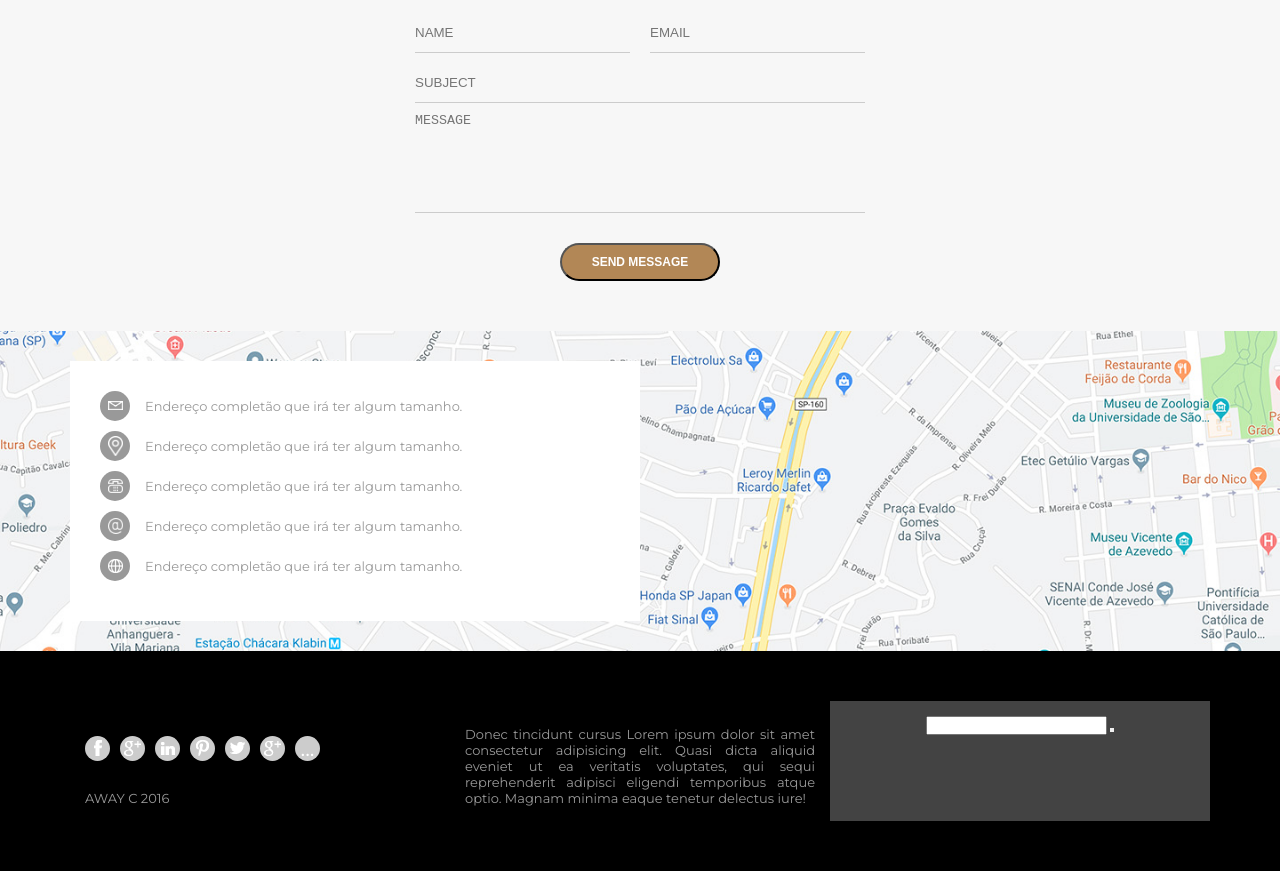
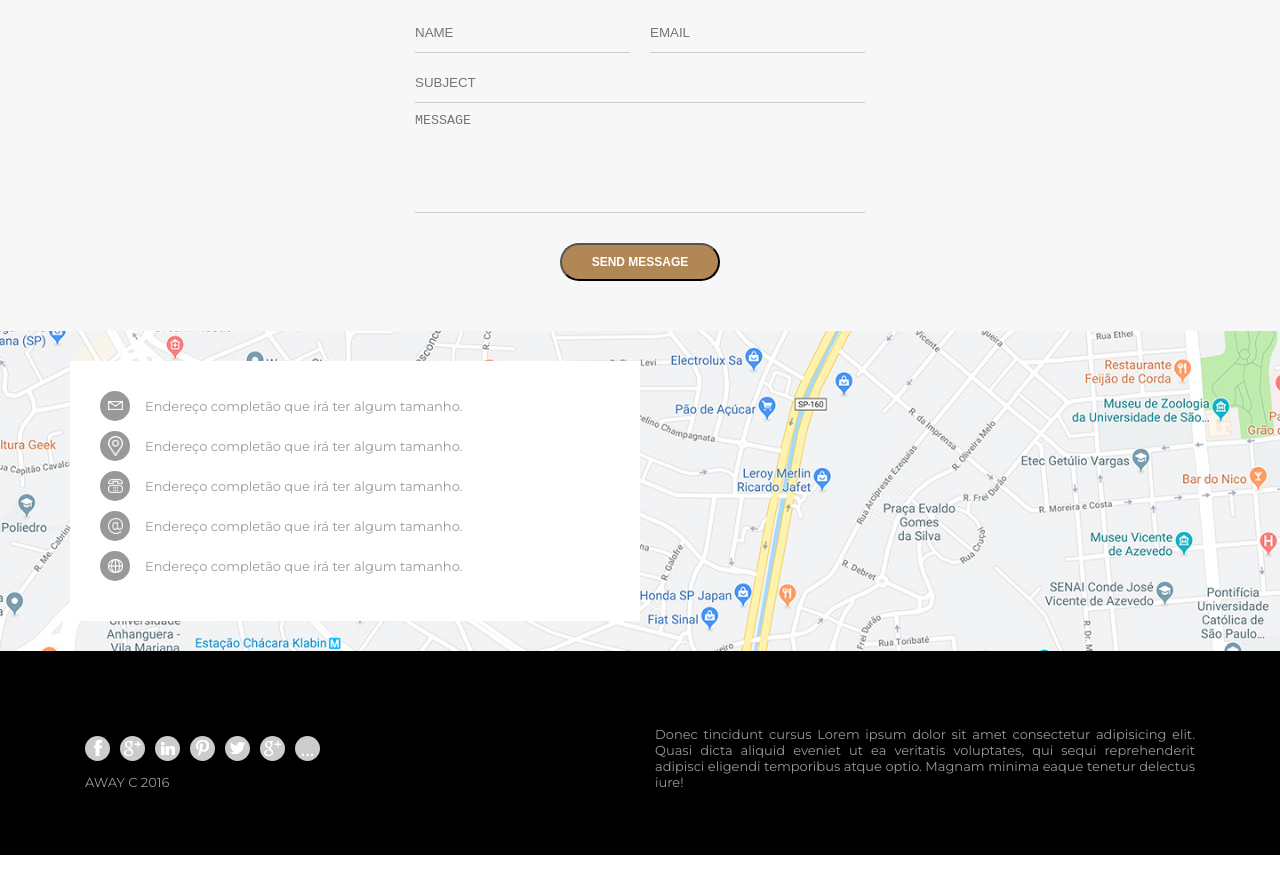
Before and after one commit to klvgk/Projeto-Awax, a plain HTML site: page home.html in a window 1280 px wide. Shown: the part 5466-6337 px from the top of the page. Drawn offline with Linux system fonts and the light colour scheme.

Commit message:
Atualização do README.md

```diff
--- a/home.html
+++ b/home.html
@@ -636,12 +636,6 @@
                     <div class="section-fact" style="text-align: justify; align-items: center;">
                         <p>Donec tincidunt cursus Lorem ipsum dolor sit amet consectetur adipisicing elit. Quasi dicta aliquid eveniet ut ea veritatis voluptates, qui sequi reprehenderit adipisci eligendi temporibus atque optio. Magnam minima eaque tenetur delectus iure!</p>
                     </div>
-                    <div class="section-fact" style="background-color: #434343">
-                        <form action="">
-                            <input type="text">
-                            <button></button>
-                        </form>
-                    </div>
                 </div>
             </div>
         </section>
```
Also changed, not shown: 1 other file.
